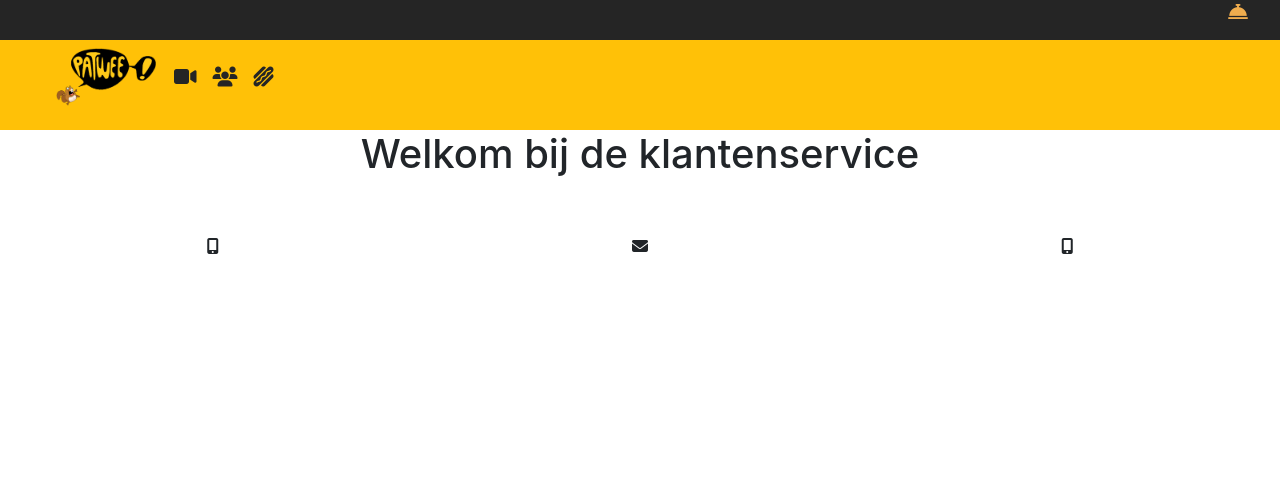
After one commit to Swen0109/Bioscoop, a PHP site: the page made by patwee/view/home/klanten.php in a window 1280 px wide. The commit adds this page. Shown: the top 498 px of the page. Run offline with PHP 8.4, Linux system fonts and the light colour scheme; the template is opened without the code that fills it, so the values that code supplies are empty; some libraries are stand-ins or nearby versions.

Commit message:
Detail pagina mooi gestyled. +klanten pagina aangemaakt

```diff
--- a/patwee/controller/HomeController.php
+++ b/patwee/controller/HomeController.php
@@ -11,3 +11,7 @@ function index()
 function details($id){
 	render("home/details", array('filmInfo' => getFilmsById($id),["id" => $id]));
 }
+
+function klantenservice(){
+	render("home/klanten");
+}
--- /dev/null
+++ b/patwee/view/home/klanten.php
@@ -0,0 +1,21 @@
+</nav>
+<h1 class="text-center">Welkom bij de klantenservice</h1>
+<script src="https://kit.fontawesome.com/427f2a21e8.js" crossorigin="anonymous"></script>
+<br><br>
+
+
+<div class="d-flex justify-content-around">
+
+<div class="text-center">
+<i class="fas fa-mobile-alt text-center"></i>
+</div>
+
+<div class="text-center">
+<i class="fas fa-envelope"></i></i>
+</div>
+
+<div class="text-center">
+<i class="fas fa-mobile-alt text-center"></i>
+</div>
+
+</div>
--- a/patwee/view/templates/header.php
+++ b/patwee/view/templates/header.php
@@ -4,15 +4,15 @@
 	<meta charset="utf-8">
 	<meta http-equiv="X-UA-Compatible" content="IE=edge">
 	<title>patwee.nl</title>
-	<script src="https://kit.fontawesome.com/66499e4192.js" crossorigin="anonymous"></script>
+	<script src="https://kit.fontawesome.com/427f2a21e8.js" crossorigin="anonymous"></script>
 	<link rel="stylesheet" href="https://maxcdn.bootstrapcdn.com/bootstrap/4.3.1/css/bootstrap.min.css">
 </head>
 <body>
 	<div id="container">
 		<nav class="navbar navbar-expand-lg navbar-dark justify-content-end" style="height:40px; background-color:#252525;">
-			<ul class="d-flex align-self-center ">
-				<li  class="navbar-brand"><a href="<?= URL ?>home/index">klantenservice</a></li>
-			</ul>
+		<ul class="d-flex align-self-center ">
+			<li class="navbar-brand align-self-center"><a href="<?= URL ?>home/klantenservice"><i class="fas fa-concierge-bell" style="color:#f0ad4e;"></i></i></a></li>
+		</ul>
 		</nav>
 		<nav class="navbar navbar-expand-lg navbar-dark bg-warning sticky-top justify-content-between">
 			<ul class="d-flex align-self-center">
```
Also changed, not shown: patwee/view/home/details.php (+8 -15 lines).
